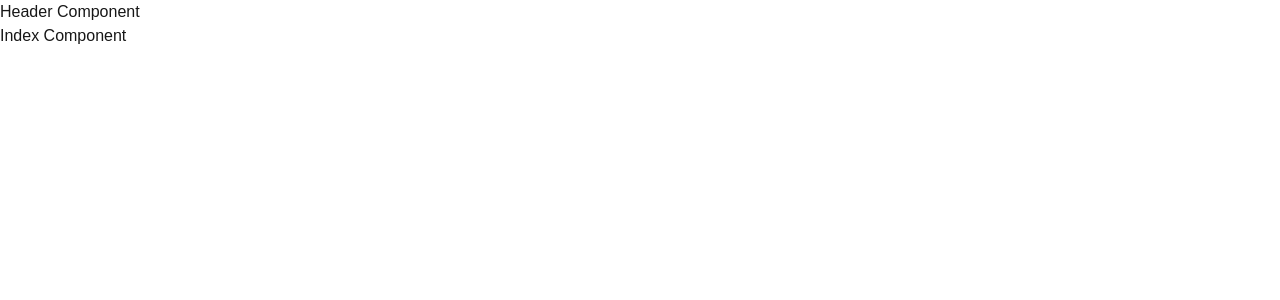
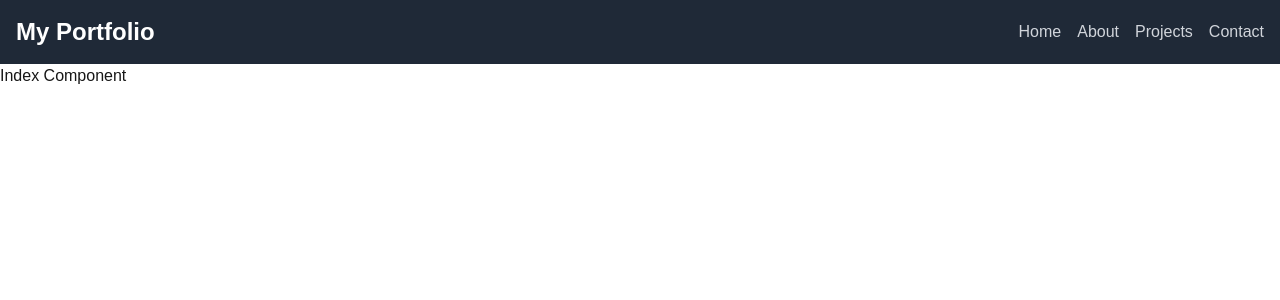
Before and after one commit to JamalMSaleh/portfolio, a Next.js app: page / in a window 1280 px wide. Shown: the top 300 px of the page. Built offline with nearby package versions, Linux system fonts and the light colour scheme.

Commit message:
feat: modify and fix header component

```diff
--- a/src/app/components/Header/Header.lazy.tsx
+++ b/src/app/components/Header/Header.lazy.tsx
@@ -1,6 +1,6 @@
 import React, { lazy, Suspense } from 'react';
 
-const LazyHeader = lazy(() => import('.'));
+const LazyHeader = lazy(() => import('./Index'));
 
 const Header = (props: JSX.IntrinsicAttributes & { children?: React.ReactNode; }) => (
   <Suspense fallback={null}>
--- /dev/null
+++ b/src/app/components/Header/Index.tsx
@@ -0,0 +1,34 @@
+import Link from "next/link";
+
+
+const Header= () => (
+    <nav className="bg-gray-800 p-4">
+        <div className="container mx-auto flex justify-between items-center">
+            <h1 className="text-white text-2xl font-bold">My Portfolio</h1>
+            <ul className="flex space-x-4">
+                <li>
+                    <Link className="text-gray-300 hover:text-white" href="/">
+                       Home
+                    </Link>
+                </li>
+                <li>
+                    <Link href="/about"  className="text-gray-300 hover:text-white">
+                        About
+                    </Link>
+                </li>
+                <li>
+                    <Link className="text-gray-300 hover:text-white" href="/projects">
+                        Projects
+                    </Link>
+                </li>
+                <li>
+                    <Link className="text-gray-300 hover:text-white" href="/contact">
+                        Contact
+                    </Link>
+                </li>
+            </ul>
+        </div>
+    </nav>
+);
+
+export default Header;
--- a/src/app/components/Header/index.tsx
+++ /dev/null
@@ -1,12 +0,0 @@
-import React, { FC } from 'react';
-import styles from './Header.module.scss';
-
-interface HeaderProps {}
-
-const Header: FC<HeaderProps> = () => (
-  <div className={styles.Header} data-testid="Header">
-    Header Component
-  </div>
-);
-
-export default Header;
--- a/src/app/pages/Home/Home.lazy.tsx
+++ b/src/app/pages/Home/Home.lazy.tsx
@@ -1,6 +1,6 @@
 import React, { lazy, Suspense } from 'react';
 
-const LazyHome = lazy(() => import('./Index'));
+const LazyHome = lazy(() => import('./index'));
 
 const Home = (props: JSX.IntrinsicAttributes & { children?: React.ReactNode; }) => (
   <Suspense fallback={null}>
--- a/src/app/pages/Home/Index.tsx
+++ b/src/app/pages/Home/Index.tsx
@@ -3,7 +3,7 @@ import styles from './Home.module.scss';
 import dynamic from 'next/dynamic';
 
 
-const Header = dynamic(() => import('app/components/Header'), {
+const Header = dynamic(() => import('@components/Header'), {
     loading: () => <p>Loading header...</p>,
     ssr: false,
 });
```
